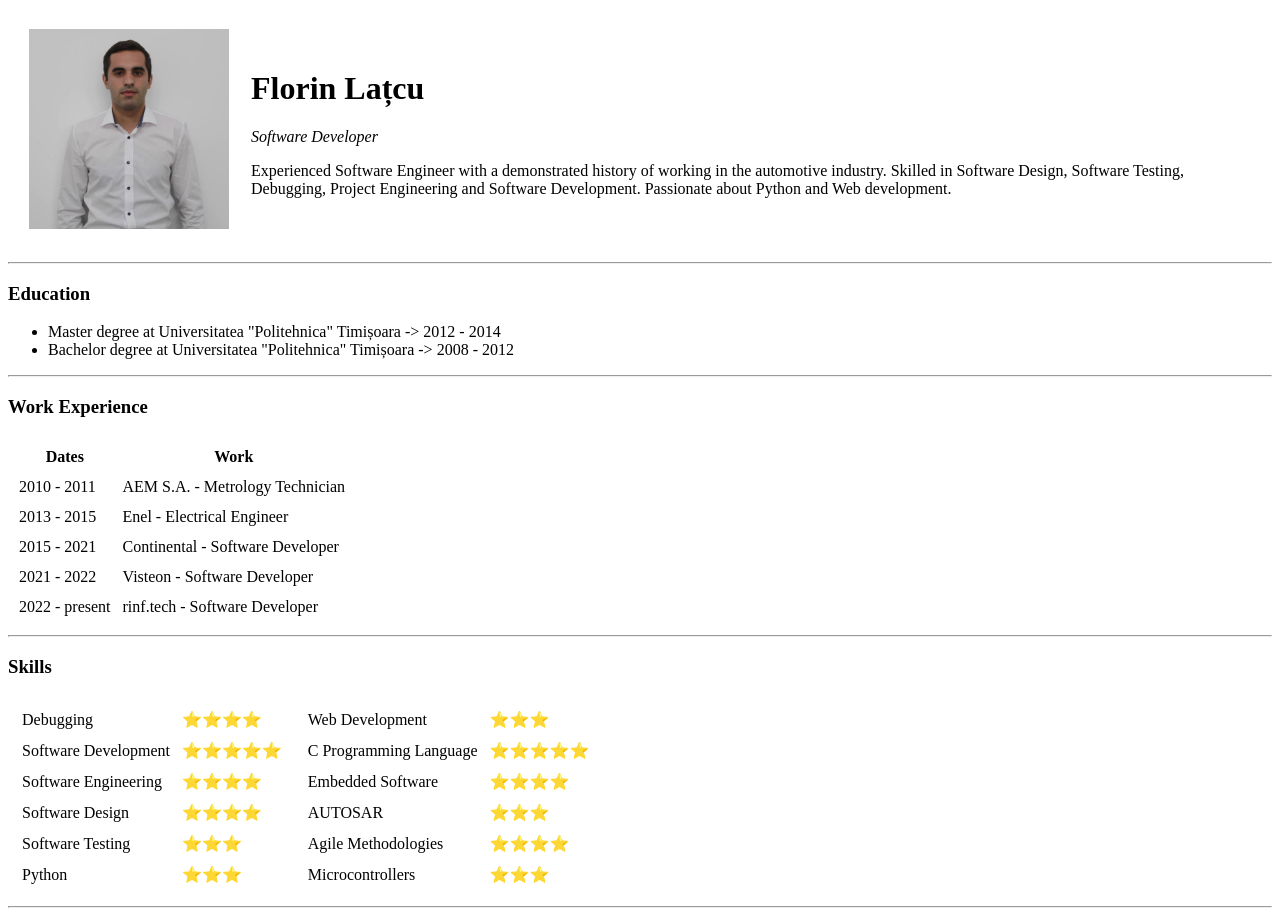
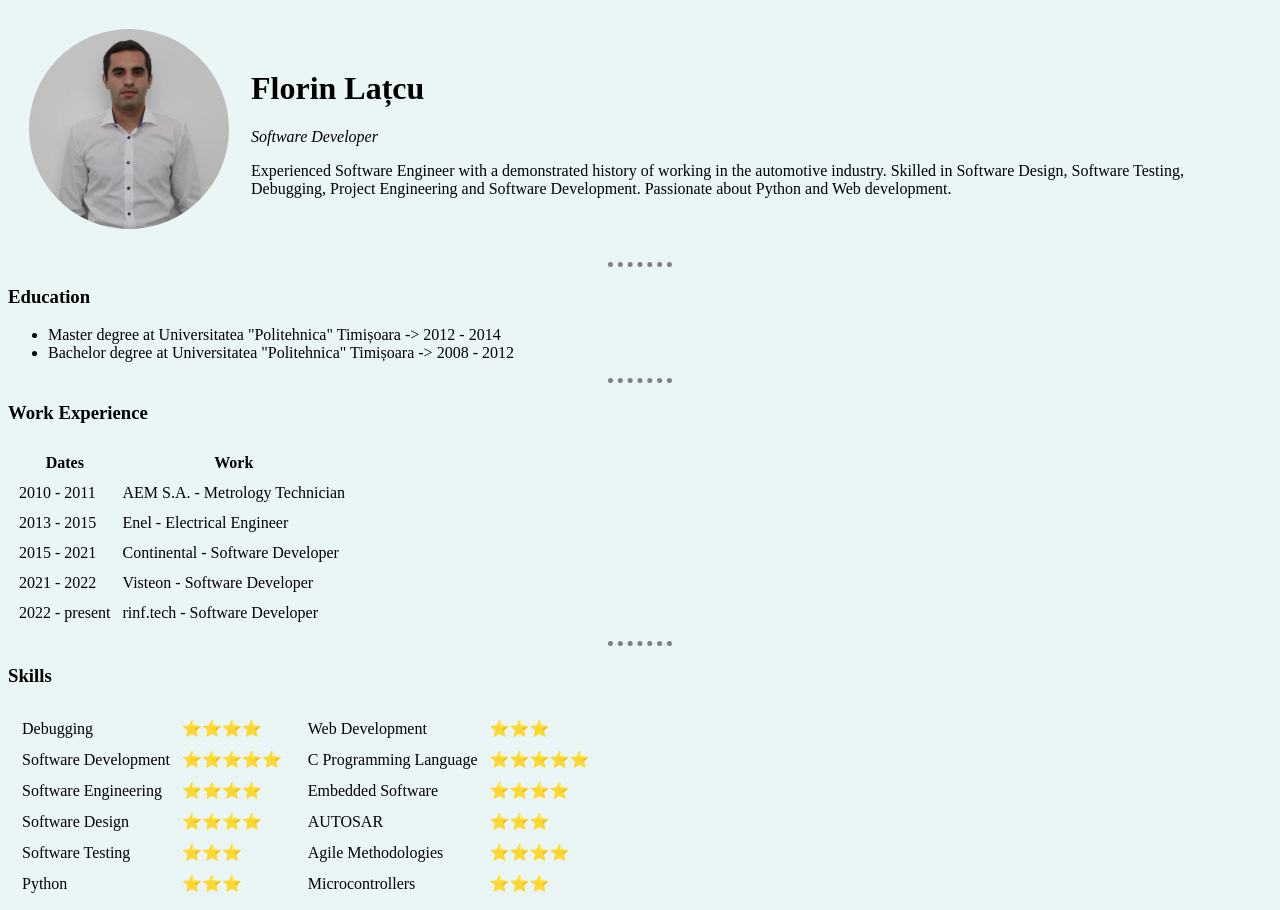
Before and after one commit to Latzcone/My_Personal_Site, a plain HTML site: page index.html in a window 1280 px wide. Shown: the top 910 px of the page. Drawn offline with Linux system fonts and the light colour scheme.

Commit message:
Update 1.1

```diff
--- a/index.html
+++ b/index.html
@@ -7,6 +7,23 @@
 	      name="viewport">
 	<meta content="ie=edge" http-equiv="X-UA-Compatible">
 	<title>Florin's Personal Site</title>
+
+	<style>
+		body {
+			background-color: #EAF6F6;
+		}
+
+		hr {
+			border-style: none;
+			border-top-style: dotted;
+			border-color: grey;
+			border-width: 5px;
+			width: 5%;
+		}
+		img {
+			border-radius: 50%;
+		}
+	</style>
 </head>
 
 <body>
@@ -121,8 +138,8 @@
 	</tr>
 </table>
 <hr>
-<a href="hobbies.html">My Hobbies</a>
-<a href="contact.html">Contact me</a>
+<a href="html/hobbies.html">My Hobbies</a>
+<a href="html/contact.html">Contact me</a>
 </body>
 
 </html>
```
Also changed, not shown: css/style.css (added), html/contact.html (renamed from contact.html), html/hobbies.html (renamed from hobbies.html).
